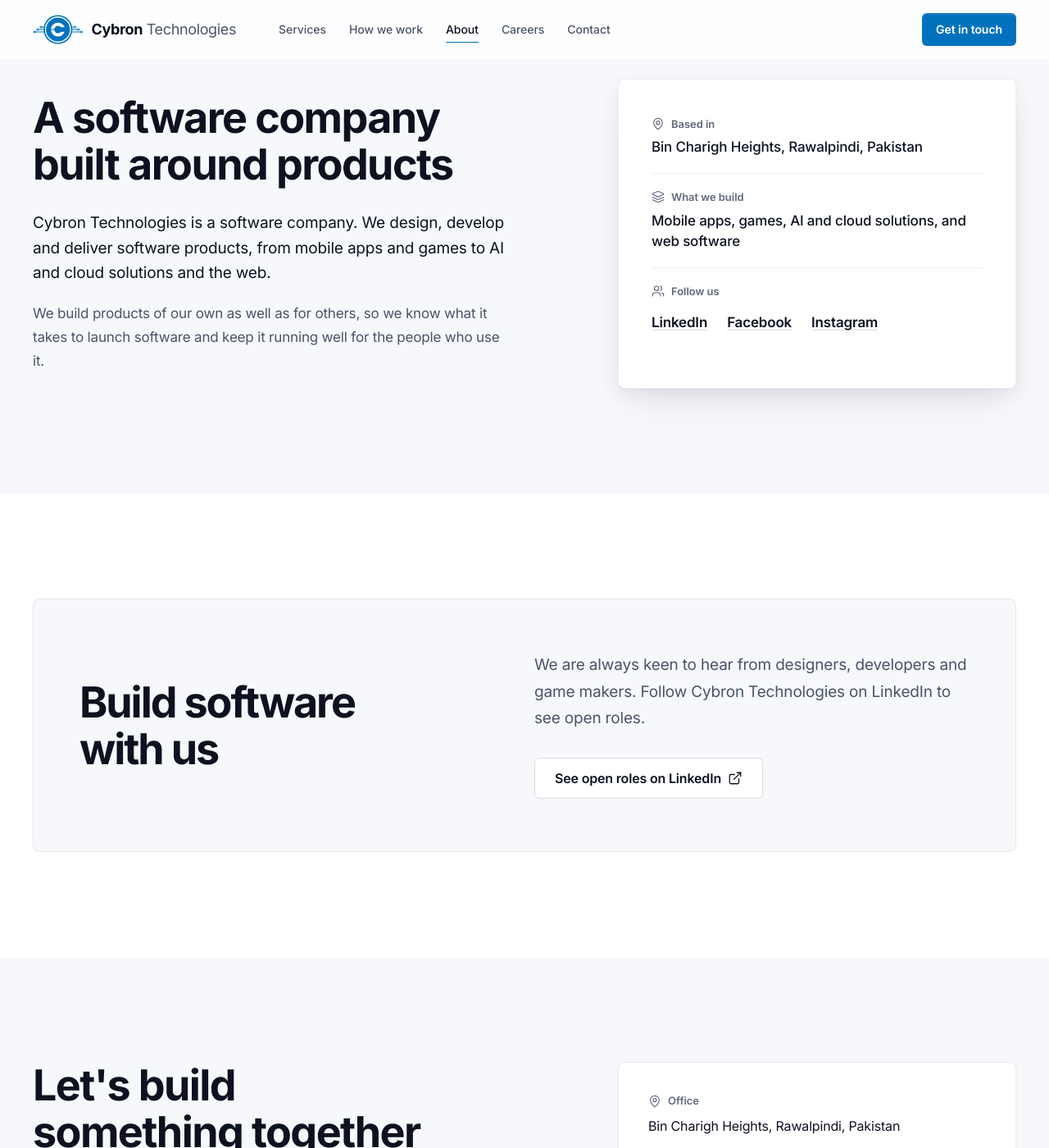
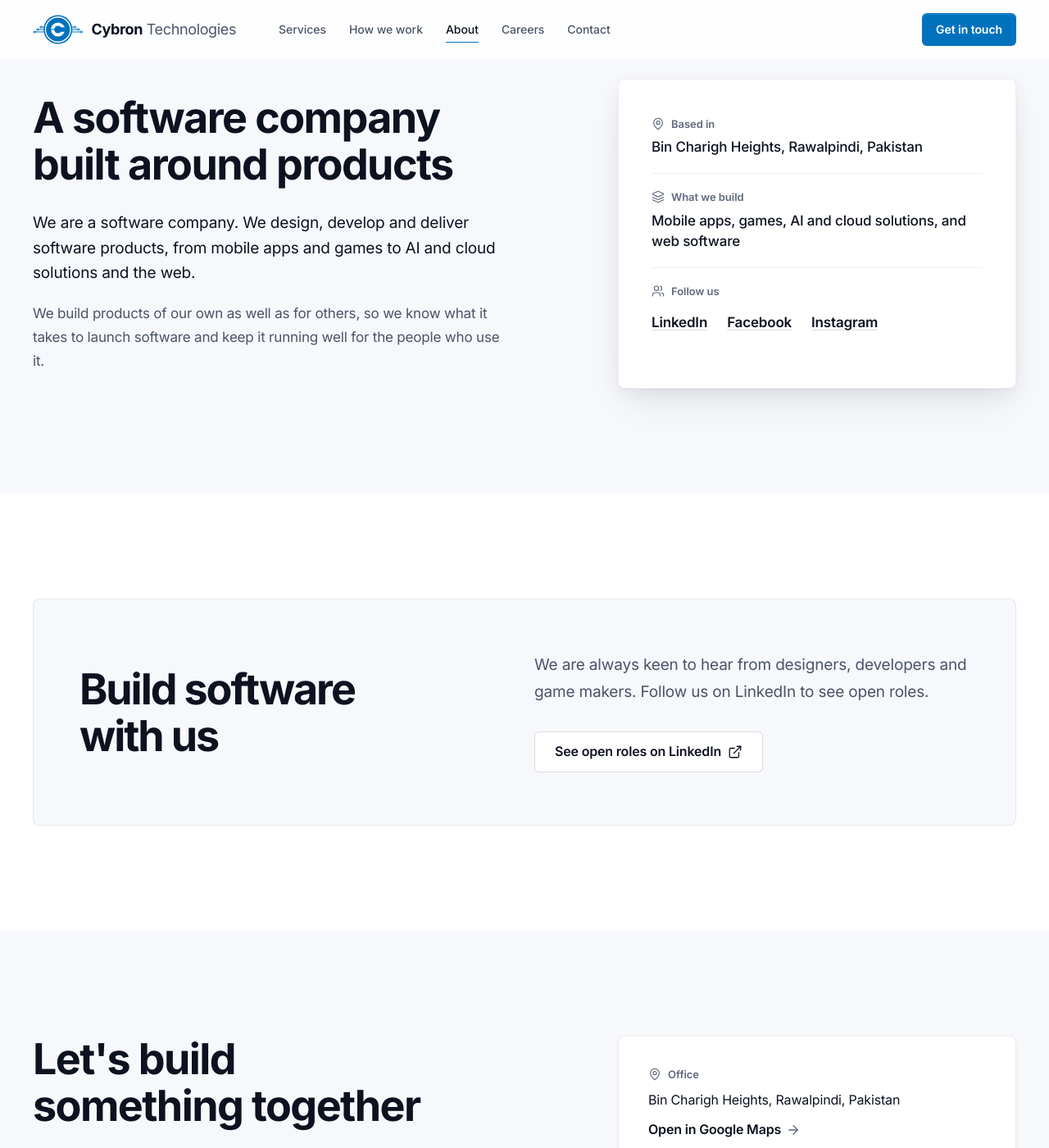
Before and after one commit to ali-rajaa/cybron-tech, a Jekyll site: the page built from index.html, in a window 1280 px wide and 1400 px high, scrolled down 2793 px. Shown: the whole window at 82% size. Built offline with Jekyll 4.4.1, drawn with Linux system fonts in a browser that asks for light colours; some of the changed text lies outside the part shown.

Commit message:
Hero, About and Careers copy in first person; Instagram confirmed
Co-Authored-By: Claude Opus 5.5 <noreply@anthropic.com>
Claude-Session: https://claude.ai/code/session_01UEScDFmXRUc3ZP62E9DyYU

```diff
--- a/index.html
+++ b/index.html
@@ -60,7 +60,7 @@ permalink: /
   <div class="wrap grid hero-inner">
     <div class="hero-copy">
       <h1 id="hero-title" class="hero-title">We design, build and ship software products.</h1>
-      <p class="hero-lead">{{ _c.name }} makes mobile apps, games, AI and cloud solutions and web software, taking each one from first idea and design through to launch.</p>
+      <p class="hero-lead">From mobile apps and games to AI, cloud and the web, we take every product from first idea and design through to launch.</p>
       <div class="hero-actions">
         <a class="btn btn--primary btn--lg" href="#contact">Get in touch<svg class="icon btn-arrow" aria-hidden="true"><use href="#i-arrow-right"/></svg></a>
         <a class="btn btn--ghost btn--lg" href="#services">Explore our services</a>
@@ -160,7 +160,7 @@ permalink: /
   <div class="wrap grid about-grid">
     <div class="about-copy reveal">
       <h2 id="about-title">A software company built around products</h2>
-      <p class="about-lead">{{ _c.name }} is a software company. We design, develop and deliver software products, from mobile apps and games to AI and cloud solutions and the web.</p>
+      <p class="about-lead">We are a software company. We design, develop and deliver software products, from mobile apps and games to AI and cloud solutions and the web.</p>
       <p>We build products of our own as well as for others, so we know what it takes to launch software and keep it running well for the people who use it.</p>
     </div>
     <div class="glance reveal">
@@ -178,7 +178,7 @@ permalink: /
     <div class="careers-panel grid reveal">
       <h2 id="careers-title" class="careers-title">Build software with us</h2>
       <div class="careers-body">
-      <p class="careers-sub">We are always keen to hear from designers, developers and game makers. Follow {{ _c.name }} on LinkedIn to see open roles.</p>
+      <p class="careers-sub">We are always keen to hear from designers, developers and game makers. Follow us on LinkedIn to see open roles.</p>
       <div class="careers-actions">
         <a class="btn btn--ghost btn--lg" href="{{ _c.linkedin_jobs }}" rel="noopener">See open roles on LinkedIn<svg class="icon" aria-hidden="true"><use href="#i-external"/></svg></a>
       </div>
```
Also changed, not shown: STATUS.md (+4 -2 lines).
